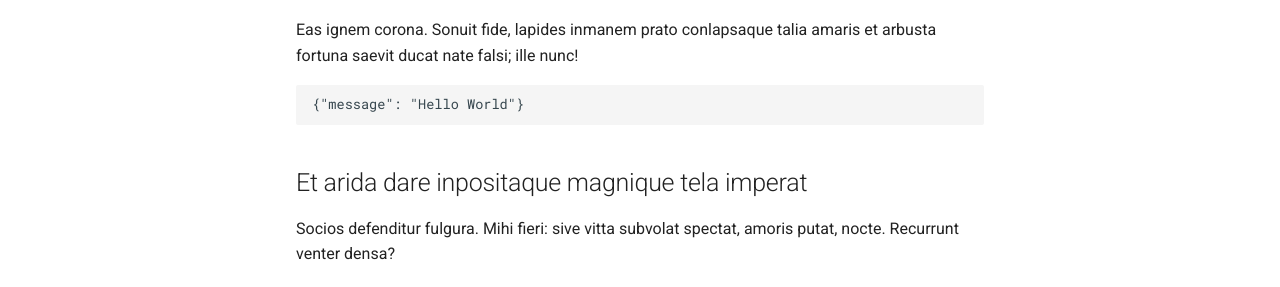
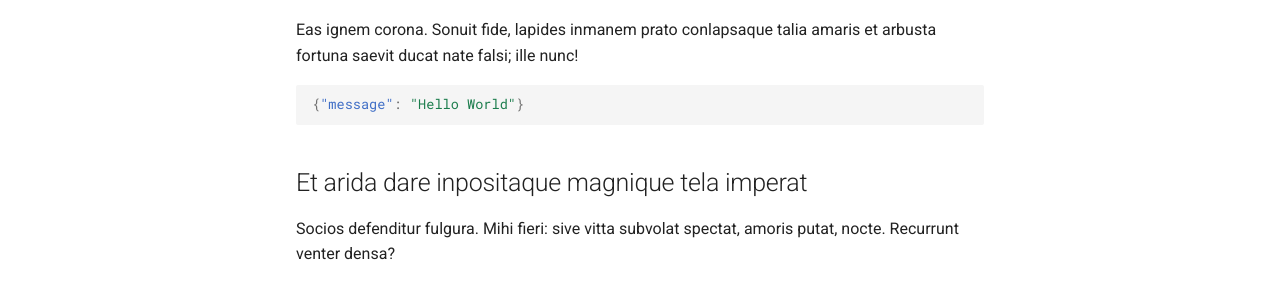
Before and after one commit to mezidia/django_labs, an MkDocs documentation site: the page built from docs/autostation.md, in a window 1280 px wide and 1145 px high. Shown: the part 557-844 px from the top of the window. Built offline with MkDocs 1.6.1 and Material for MkDocs 9.7.7, drawn with Linux system fonts in a browser that asks for light colours; comment, search, counter and statistics services are not loaded.

Commit message:
Update mkdocs.yml
Higlight the syntax

```diff
--- a/mkdocs.yml
+++ b/mkdocs.yml
@@ -32,3 +32,6 @@ theme:
         repo: fontawesome/brands/github
 repo_name: mezidia/medivac
 repo_url: https://github.com/mezidia/medivac
+markdown_extensions:
+  - pymdownx.highlight
+  - pymdownx.superfences
```
